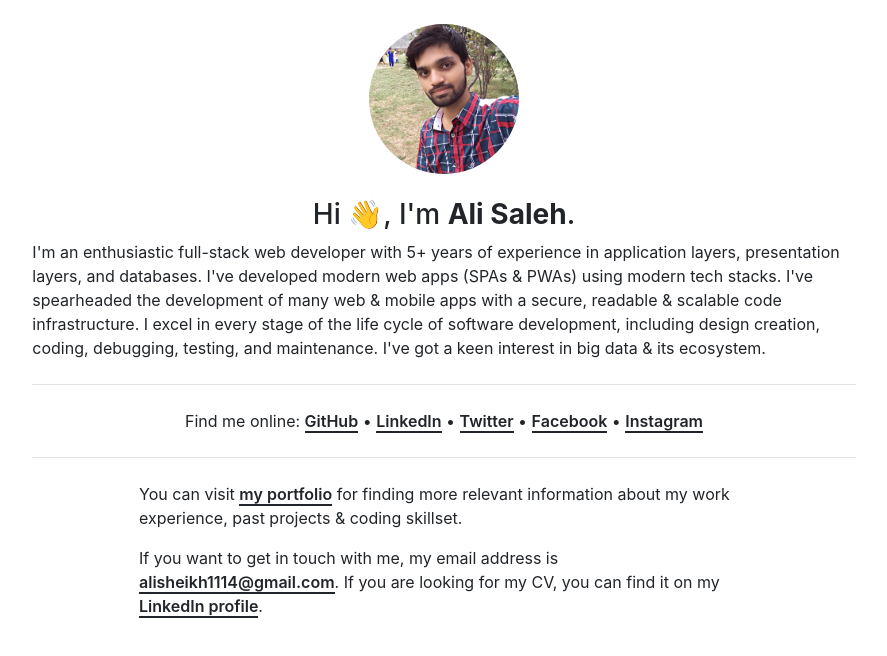
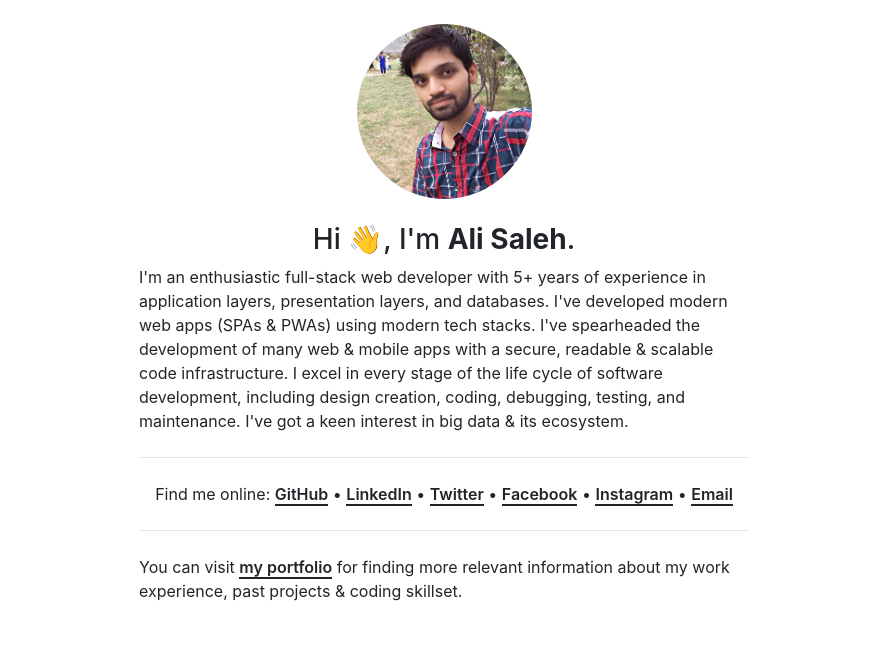
Before and after one commit to thetruefuss/thetruefuss.github.io, a plain HTML site: page index.html in a window 1280 px wide. Shown: the whole page, without its empty margins (196-1083 px from the left). Drawn offline with nearby package versions, Linux system fonts and the light colour scheme.

Commit message:
Update index.html

```diff
--- a/index.html
+++ b/index.html
@@ -1,35 +1,35 @@
 <!doctype html>
 <html lang="en">
-
 <head>
     <meta charset="utf-8">
     <meta name="viewport" content="width=device-width, initial-scale=1, shrink-to-fit=no">
+
+    <title>Ali Saleh - Full Stack Web Developer</title>
+    <meta name="description" content="I'm an enthusiastic full-stack web developer with 5+ years of experience in application layers, presentation layers, and databases. I've developed modern web apps (SPAs & PWAs) using modern tech stacks. I've spearheaded the development of many web & mobile apps with a secure, readable & scalable code infrastructure. I excel in every stage of the life cycle of software development, including design creation, coding, debugging, testing, and maintenance. I've got a keen interest in big data & its ecosystem.">
+    <meta name="author" content="Ali Saleh">
+
+    <meta property="og:title" content="Ali Saleh - Full Stack Web Developer">
+    <meta property="og:type" content="website">
+    <meta property="og:url" content="https://thetruefuss.github.io">
+    <meta property="og:description" content="I'm an enthusiastic full-stack web developer with 5+ years of experience in application layers, presentation layers, and databases. I've developed modern web apps (SPAs & PWAs) using modern tech stacks. I've spearheaded the development of many web & mobile apps with a secure, readable & scalable code infrastructure. I excel in every stage of the life cycle of software development, including design creation, coding, debugging, testing, and maintenance. I've got a keen interest in big data & its ecosystem.">
+    <meta property="og:image" content="portfolio/img/dp.jpg">
+
+    <link rel="shortcut icon" href="portfolio/img/favicon.ico" type="image/x-icon">
+    <link rel="icon" href="portfolio/img/favicon.ico" type="image/x-icon">
+
     <link rel="stylesheet" href="https://stackpath.bootstrapcdn.com/bootstrap/4.3.1/css/bootstrap.min.css"
         integrity="sha384-ggOyR0iXCbMQv3Xipma34MD+dH/1fQ784/j6cY/iJTQUOhcWr7x9JvoRxT2MZw1T" crossorigin="anonymous">
     <link rel="stylesheet" href="css/style.css">
-
-    <title>Ali Saleh - Full Stack Web Developer</title>
-
-    <link rel="shortcut icon" href="portfolio/img/favicon.ico" type="image/x-icon">
-    <link rel="icon" href="portfolio/img/favicon.ico" type="image/x-icon">
 </head>
-
 <body>
-    <div class="container-fluid my-4">
+    <div class="container-fluid">
         <div class="row justify-content-center">
-            <div class="col-md-8 col-sm-10">
+            <div class="col-lg-6 col-md-8 col-sm-12">
                 <div class="text-center">
-                    <img src="portfolio/img/dp.jpg" class="mx-auto d-block mb-4"
-                        alt="Ali Saleh - Full Stack Web Developer" style="width: 150px; border-radius: 150px">
+                    <img src="portfolio/img/dp.jpg" class="mx-auto d-block my-4" alt="Ali Saleh - Full Stack Web Developer" style="width: 175px; border-radius: 175px">
 
                     <h3>Hi 👋, I'm <strong>Ali Saleh</strong>.</h3>
-                    <p class="text-left">I'm an enthusiastic full-stack web developer with 5+ years of experience in
-                        application layers,
-                        presentation layers, and databases. I've developed modern web apps (SPAs & PWAs) using modern
-                        tech stacks. I've spearheaded the development of many web & mobile apps with a secure, readable
-                        & scalable code infrastructure. I excel in every stage of the life cycle of software
-                        development, including design creation, coding, debugging, testing, and maintenance. I've got a
-                        keen interest in big data & its ecosystem.</p>
+                    <p class="text-left">I'm an enthusiastic full-stack web developer with 5+ years of experience in application layers, presentation layers, and databases. I've developed modern web apps (SPAs & PWAs) using modern tech stacks. I've spearheaded the development of many web & mobile apps with a secure, readable & scalable code infrastructure. I excel in every stage of the life cycle of software development, including design creation, coding, debugging, testing, and maintenance. I've got a keen interest in big data & its ecosystem.</p>
 
                     <hr class="my-4">
                     Find me online:
@@ -37,23 +37,14 @@
                     <a href="https://www.linkedin.com/in/iamalisaleh">LinkedIn</a> &bull;
                     <a href="https://twitter.com/iamalisaleh">Twitter</a> &bull;
                     <a href="https://www.facebook.com/iamalisaleh">Facebook</a> &bull;
-                    <a href="https://www.instagram.com/iamalisaleh">Instagram</a>
+                    <a href="https://www.instagram.com/iamalisaleh">Instagram</a> &bull;
+                    <a href="mailto:alisheikh1114@gmail.com">Email</a>
                     <hr class="my-4">
+
+                    <p class="text-left">You can visit <a href="https://thetruefuss.github.io/portfolio">my portfolio</a> for finding more relevant information about my work experience, past projects & coding skillset.</p>
                 </div>
-            </div>
-        </div>
-
-        <div class="row justify-content-center">
-            <div class="col-lg-6 col-md-8 col-sm-12">
-                <p>You can visit <a href="https://thetruefuss.github.io/portfolio">my portfolio</a> for finding more
-                    relevant information about my work experience, past projects & coding skillset.</p>
-
-                <p>If you want to get in touch with me, my email address is <a
-                        href="mailto:alisheikh1114@gmail.com">alisheikh1114@gmail.com</a>. If you are looking for my CV,
-                    you can find it on my <a href="https://www.linkedin.com/in/iamalisaleh">LinkedIn profile</a>.</p>
             </div>
         </div>
     </div>
 </body>
-
 </html>
```
